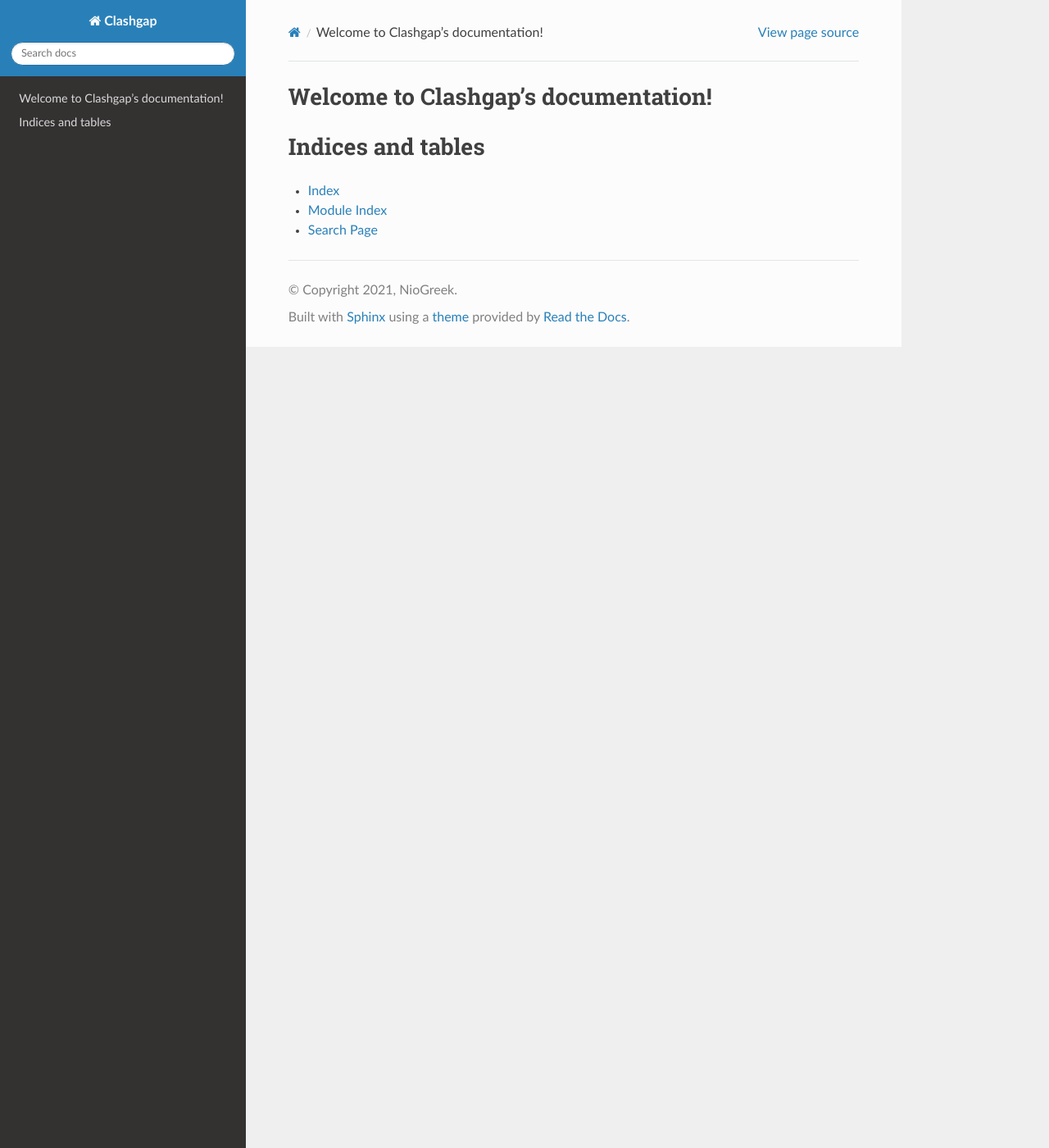
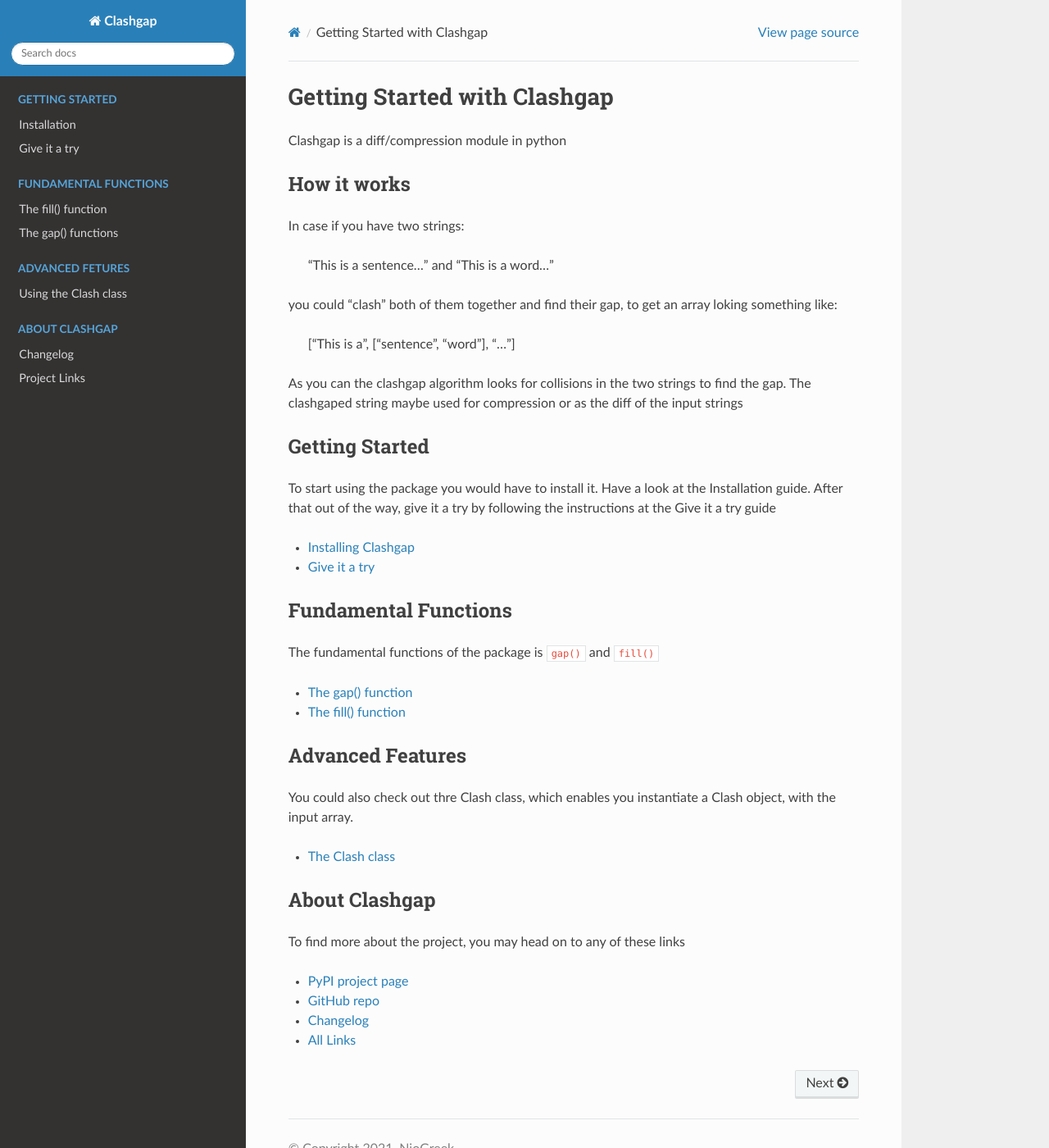
Before and after one commit to NioGreek/Clashgap, a Sphinx documentation site: the page built from docs/index.rst, in a window 1280 px wide and 1400 px high. Shown: the whole window at 82% size. Built offline with Sphinx 7.4.7 and the Read the Docs theme 2.0.0, drawn with Linux system fonts in a browser that asks for light colours.

Commit message:
made the index and project links page

```diff
--- /dev/null
+++ b/docs/about-clashgap/changelog.rst
@@ -0,0 +1 @@
+.. include:: ../../CHANGELOG.rst
--- /dev/null
+++ b/docs/advanced-features/clash.rst
@@ -0,0 +1,2 @@
+Using the Clash class
+=====================
--- a/docs/changelog.rst
+++ /dev/null
@@ -1 +0,0 @@
-.. include:: ../CHANGELOG.rst
--- /dev/null
+++ b/docs/fundamental-functions/fill.rst
@@ -0,0 +1,2 @@
+The fill() function
+===================
--- /dev/null
+++ b/docs/fundamental-functions/gap.rst
@@ -0,0 +1,2 @@
+The gap() functions
+===================
--- /dev/null
+++ b/docs/getting-started/give-it-a-try.rst
@@ -0,0 +1,2 @@
+Give it a try
+=============
--- /dev/null
+++ b/docs/getting-started/installation.rst
@@ -0,0 +1,2 @@
+Installation
+============
--- a/docs/index.rst
+++ b/docs/index.rst
@@ -1,20 +1,81 @@
-.. Clashgap documentation master file, created by
-   sphinx-quickstart on Sun Jul 25 14:21:32 2021.
-   You can adapt this file completely to your liking, but it should at least
-   contain the root `toctree` directive.
+Getting Started with Clashgap
+=============================
 
-Welcome to Clashgap's documentation!
-====================================
+Clashgap is a diff/compression module in python
+
+How it works
+------------
+
+In case if you have two strings:
+
+    "This is a sentence..." and "This is a word..."
+
+you could "clash" both of them together and find their gap, to get an array loking something like:
+
+    ["This is a", ["sentence", "word"], "..."]
+
+As you can the clashgap algorithm looks for collisions in the two strings to find the gap. The clashgaped string maybe used for compression or as the diff of the input strings
+
+Getting Started
+---------------
+
+To start using the package you would have to install it. Have a look at the Installation guide. After that out of the way, give it a try by following the instructions at the Give it a try guide
+
+- :doc:`Installing Clashgap <getting-started/installation>`
+- :doc:`Give it a try <getting-started/give-it-a-try>`
 
 .. toctree::
-   :maxdepth: 2
-   :caption: Contents:
+   :maxdepth: 1
+   :hidden:
+   :caption: Getting Started
 
+   getting-started/installation
+   getting-started/give-it-a-try
 
+Fundamental Functions
+---------------------
 
-Indices and tables
-==================
+The fundamental functions of the package is ``gap()`` and ``fill()``
 
-* :ref:`genindex`
-* :ref:`modindex`
-* :ref:`search`
+- :doc:`The gap() function <fundamental-functions/gap>`
+- :doc:`The fill() function <fundamental-functions/fill>`
+
+.. toctree::
+   :maxdepth: 1
+   :hidden:
+   :caption: Fundamental Functions
+
+   fundamental-functions/fill
+   fundamental-functions/gap
+
+Advanced Features
+-----------------
+
+You could also check out thre Clash class, which enables you instantiate a Clash object, with the input array.
+
+- :doc:`The Clash class <advanced-features/clash>`
+
+.. toctree::
+   :maxdepth: 1
+   :hidden:
+   :caption: Advanced Fetures
+
+   advanced-features/clash
+
+About Clashgap
+--------------
+
+To find more about the project, you may head on to any of these links
+
+- `PyPI project page <https://pypi.org/project/clashgap>`_
+- `GitHub repo <https://github.com/NioGreek/Clashgap>`_
+- :doc:`Changelog<about-clashgap/changelog>`
+- :doc:`All Links<about-clashgap/links>`
+
+.. toctree::
+   :maxdepth: 1
+   :hidden:
+   :caption: About Clashgap
+
+   about-clashgap/changelog
+   about-clashgap/links
```
Also changed, not shown: docs/about-clashgap/links.rst (added, +25 -0 lines), docs/clash.rst (deleted), docs/getting-started/fill.rst (deleted), docs/getting-started/gap.rst (deleted).
